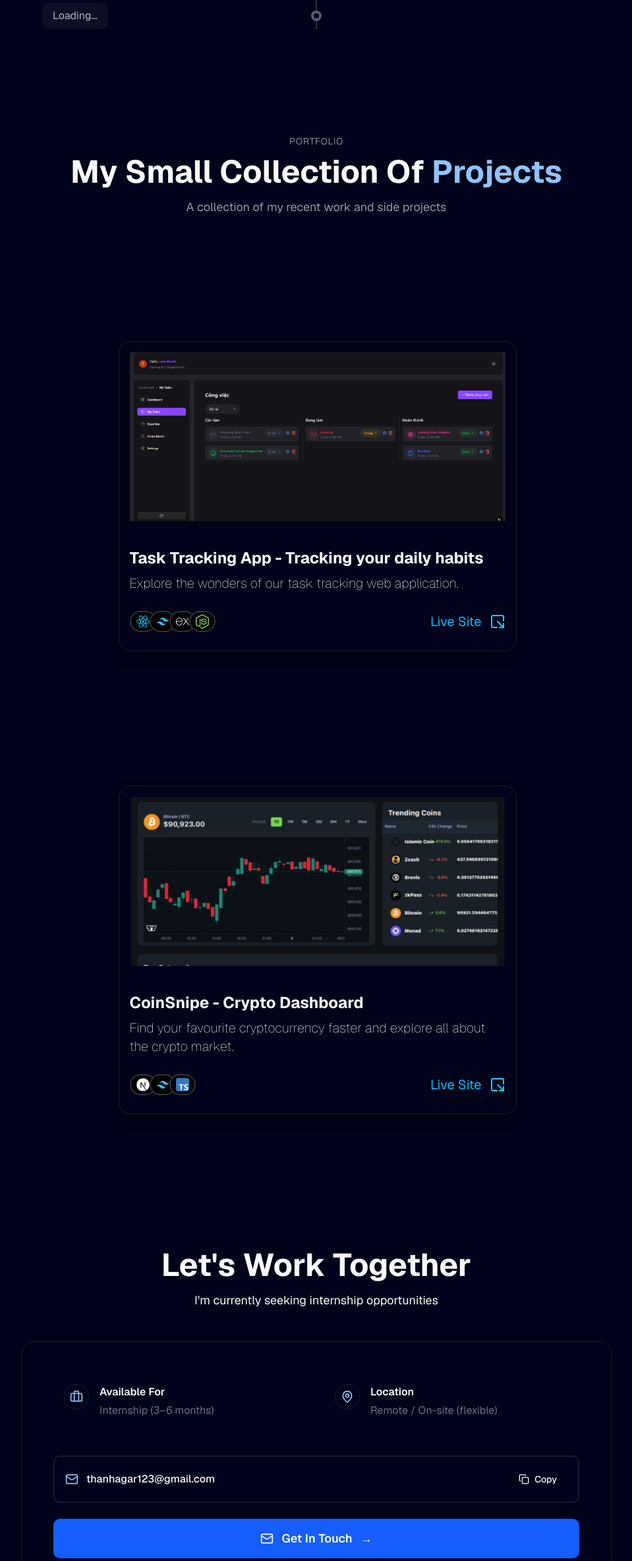
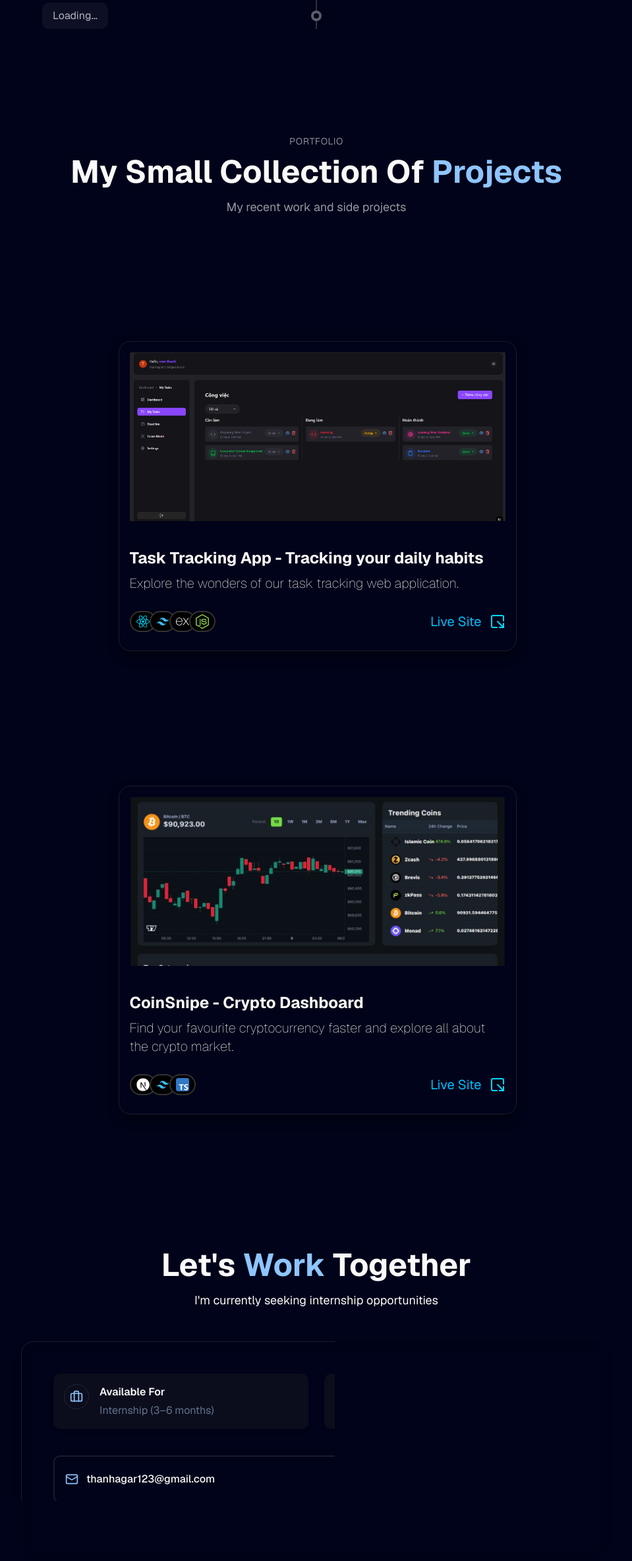
Before and after one commit to Thanhbo209/portfolio, a Next.js app: page / in a window 1280 px wide. Shown: the part 1600-3966 px from the top of the page at 66% size, without its empty margins (160-1119 px from the left). Built offline with nearby package versions, Linux system fonts and the light colour scheme; a web font is replaced by a local one.

Commit message:
implement ui

```diff
--- a/components/sections/contact/Contact.tsx
+++ b/components/sections/contact/Contact.tsx
@@ -45,7 +45,7 @@ export default function ContactSection() {
             transition={{ delay: 0.2 }}
             className="text-4xl md:text-5xl font-bold  mb-4"
           >
-            Let&apos;s Work Together
+            Let&apos;s <span className="text-blue-300">Work</span> Together
           </motion.h2>
           <motion.p
             initial={{ opacity: 0, y: 20 }}
@@ -73,7 +73,7 @@ export default function ContactSection() {
               whileInView={{ opacity: 1, x: 0 }}
               viewport={{ once: true }}
               transition={{ delay: 0.5 }}
-              className="flex items-start gap-4 p-4 rounded-lg transition-colors"
+              className="flex items-start gap-4 p-4 rounded-lg shadow-md bg-accent/30  transition-colors"
             >
               <div className="p-2 rounded-full border">
                 <Briefcase className="w-5 h-5 text-blue-300" />
@@ -89,7 +89,7 @@ export default function ContactSection() {
               whileInView={{ opacity: 1, x: 0 }}
               viewport={{ once: true }}
               transition={{ delay: 0.6 }}
-              className="flex items-start gap-4 p-4 rounded-lg  transition-colors"
+              className="flex items-start gap-4 p-4 rounded-lg shadow-md bg-accent/30 transition-colors"
             >
               <div className="p-2 rounded-full border">
                 <MapPin className="w-5 h-5 text-blue-300" />
--- a/components/sections/projects/Projects.tsx
+++ b/components/sections/projects/Projects.tsx
@@ -15,7 +15,7 @@ const Projects = () => {
           My Small Collection Of <span className="text-blue-300">Projects</span>
         </h1>
         <p className="text-foreground/60 text-lg max-w-2xl mx-auto">
-          A collection of my recent work and side projects
+          My recent work and side projects
         </p>
       </div>
 
```
